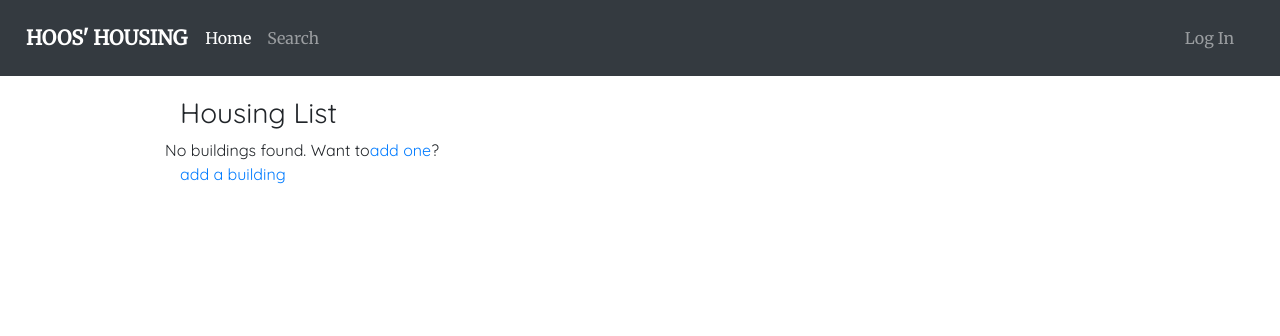
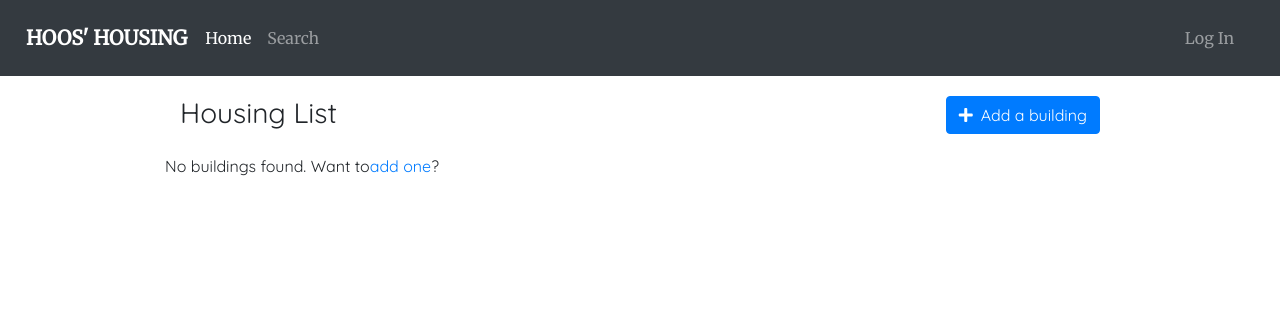
Before and after one commit to kp2zf/HoosHousing, a Django app: page / in a window 1280 px wide. Shown: the top 336 px of the page. Run offline with Django 3.2, Linux system fonts and the light colour scheme; data that the repository does not hold is empty; some libraries are stand-ins or nearby versions.

Commit message:
add button to building detail page, make units table nicer

```diff
--- a/housing/templates/home.html
+++ b/housing/templates/home.html
@@ -1,9 +1,13 @@
 {% extends 'base.html' %}
 {% block content %}
 
-<h3> Housing List </h3>
+<h3 class="float-left"> Housing List </h3>
+<a class="btn btn-primary float-right" role="button" href="{% url 'housing:add_building'%}">
+	<i class="fas fa-plus mr-2"></i>Add a building
+</a>
+<h3 style="visibility:hidden">header</h3><!-- invisible header for positioning -->
 
-<div class="row building-row">
+<div class="row building-row mt-4">
 	{% if buildings %}
 		{% for building in buildings %}
 		{% if building.approved %}
@@ -15,5 +19,4 @@
 		No buildings found. Want to <a href="{% url 'housing:add_building' %}">add one</a>?
 	{% endif %}
 </div>
-<a href="{% url 'housing:add_building'%}">add a building</a>
 {% endblock %}
```
Also changed, not shown: housing/templates/building_detail.html (+4 -4 lines).
